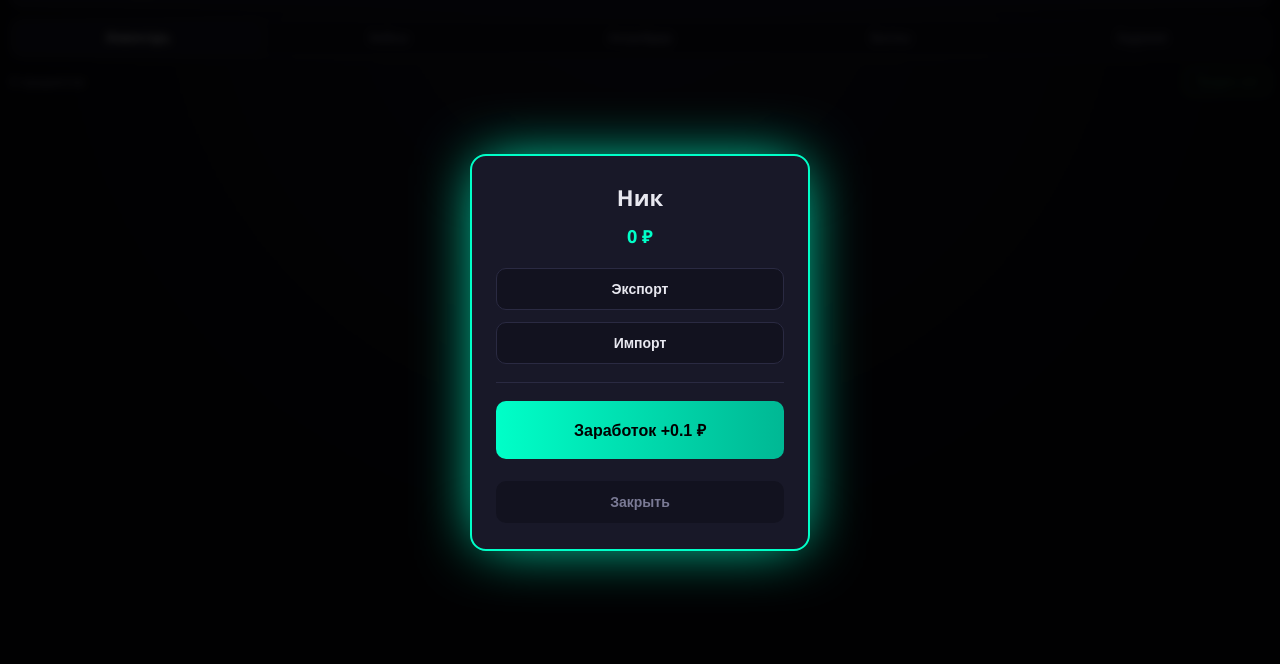
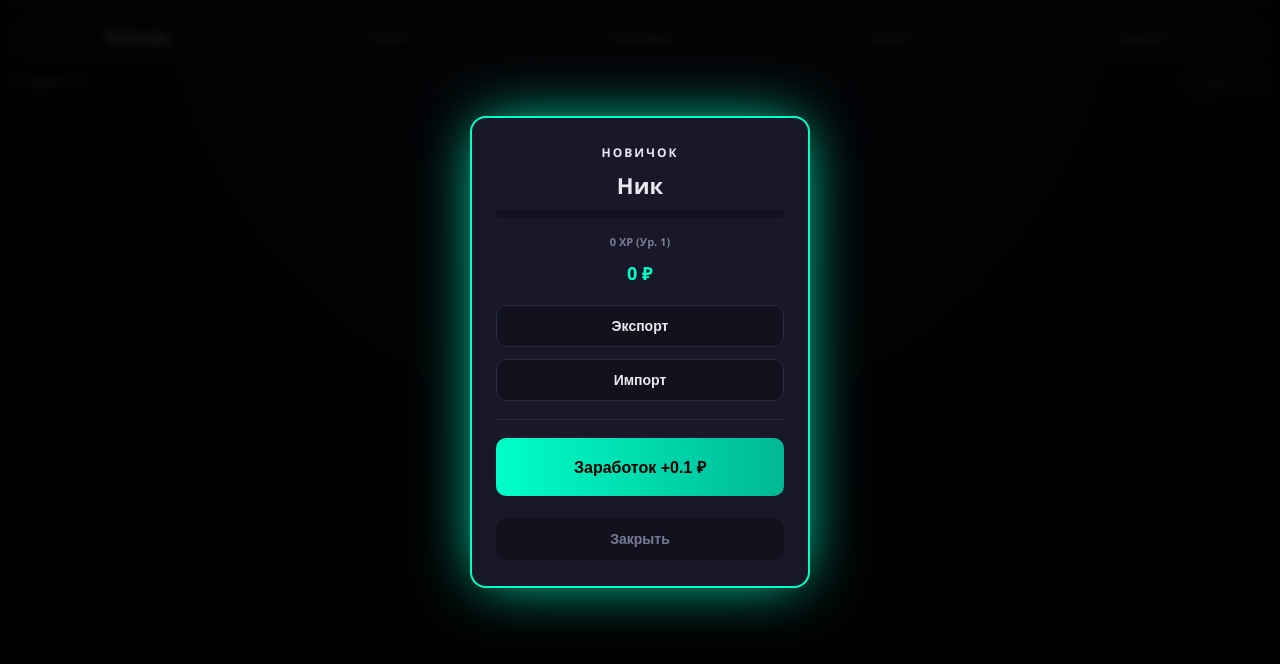
Before and after one commit to yappiuxl/zaharkadrop, a website: page public/index.html in a window 1280 px wide. Both pictures are taken after a click on the element "ЗАХАРКА ДРОП". Shown: the part 48-712 px from the top of the page. Drawn offline with Linux system fonts and the light colour scheme.

Commit message:
Update index.html

```diff
--- a/public/index.html
+++ b/public/index.html
@@ -106,7 +106,11 @@
   .battle-create-btn { padding: 14px; border-radius: 12px; border: none; background: linear-gradient(90deg, var(--accent), #00b894); color: #000; font-weight: 800; font-size: 15px; letter-spacing: 1px; text-transform: uppercase; cursor: pointer; touch-action: manipulation; }
   .battle-item { background: var(--panel); border: 1px solid var(--border); border-radius: 12px; padding: 12px; display: flex; flex-direction: column; gap: 8px; }
   .battle-item .bi-top { display: flex; justify-content: space-between; align-items: center; }
-  .battle-item .bi-nick { font-weight: 700; font-size: 14px; }
+  .battle-item .bi-nick { font-weight: 700; font-size: 14px; display:flex; flex-direction:column; gap:2px; }
+  .bi-title { font-size: 10px; text-transform: uppercase; letter-spacing: 1px; font-weight: 800; }
+  .bi-title.mill { background: linear-gradient(90deg, #fbbf24, #ff2d6f); -webkit-background-clip: text; background-clip: text; -webkit-text-fill-color: transparent; text-shadow: 0 0 10px rgba(251,191,36,0.3); }
+  .bi-title.pepe { color: #4ade80; text-shadow: 0 0 10px rgba(74,222,128,0.3); }
+  .bi-title.true { background: linear-gradient(90deg, #ff0000, #ff7f00, #ffff00, #00ff00, #0000ff, #4b0082, #8f00ff); -webkit-background-clip: text; background-clip: text; -webkit-text-fill-color: transparent; }
   .battle-item .bi-price { font-weight: 700; color: var(--accent); font-size: 14px; }
   .battle-item .bi-cases { display: flex; flex-wrap: wrap; gap: 4px; }
   .battle-item .bi-case { font-size: 11px; padding: 3px 7px; border-radius: 6px; background: var(--bg2); border: 1px solid var(--border); color: var(--dim); }
@@ -115,7 +119,7 @@
   .bi-join { background: var(--accent); color: #000; }
   .bi-cancel { background: transparent; border: 1px solid #ff2d6f; color: #ff2d6f; }
 
-  /* НОВАЯ ВКЛАДКА: ЗАДАНИЯ */
+  /* ЗАДАНИЯ */
   .tasks-wrap { display: grid; grid-template-columns: 1fr 1fr; gap: 10px; align-content: start; padding-bottom: 20px; }
   .task-card { background: var(--panel); border: 1px solid var(--border); border-radius: 12px; padding: 16px 10px; display: flex; flex-direction: column; align-items: center; gap: 8px; text-align: center; }
   .task-card.wide { grid-column: 1 / -1; }
@@ -166,13 +170,23 @@
   .info-row .ir-name { flex: 1; font-size: 13px; font-weight: 600; }
   .info-row .ir-price { font-size: 12px; color: var(--accent); font-weight: 700; }
   .picker-list { display: flex; flex-direction: column; gap: 6px; max-height: 60vh; overflow-y: auto; }
+
+  /* ПРОФИЛЬ */
   .profile-card { background: var(--panel); border: 2px solid var(--accent); border-radius: 16px; padding: 26px 24px; max-width: 340px; width: 100%; display: flex; flex-direction: column; gap: 12px; text-align: center; box-shadow: 0 0 60px -10px var(--accent); }
-  .profile-nick { font-size: 22px; font-weight: 800; word-break: break-word; }
+  .profile-title { font-size: 12px; font-weight: 800; letter-spacing: 2px; text-transform: uppercase; }
+  .profile-title.mill { background: linear-gradient(90deg, #fbbf24, #ff2d6f); -webkit-background-clip: text; background-clip: text; -webkit-text-fill-color: transparent; }
+  .profile-title.pepe { color: #4ade80; }
+  .profile-title.true { background: linear-gradient(90deg, #ff0000, #ff7f00, #ffff00, #00ff00, #0000ff, #4b0082, #8f00ff); -webkit-background-clip: text; background-clip: text; -webkit-text-fill-color: transparent; }
+  .profile-nick { font-size: 22px; font-weight: 800; word-break: break-word; line-height: 1.1; }
+  .profile-xp-bar { height: 8px; background: var(--bg2); border-radius: 4px; overflow: hidden; margin-bottom: 4px; }
+  .profile-xp-fill { height: 100%; background: var(--accent); width: 0%; transition: width 0.3s; }
+  .profile-xp-text { font-size: 11px; color: var(--dim); font-weight: 700; }
   .profile-balance { font-size: 18px; font-weight: 700; color: var(--accent); margin-bottom: 8px; }
   .profile-btn { padding: 12px; border-radius: 10px; border: 1px solid var(--border); background: var(--bg2); color: var(--text); font-weight: 700; font-size: 14px; cursor: pointer; touch-action: manipulation; transition: all 0.15s; }
   .profile-btn:active { background: var(--border); }
   .profile-btn.accent { background: linear-gradient(90deg, var(--accent), #00b894); color: #000; border: none; }
   .profile-btn.big { padding: 18px; font-size: 16px; }
+
   @keyframes popIn { from { opacity: 0; transform: scale(0.7); } to { opacity: 1; transform: scale(1); } }
   ::-webkit-scrollbar { width: 6px; }
   ::-webkit-scrollbar-thumb { background: var(--border); border-radius: 3px; }
@@ -302,7 +316,20 @@
 </div>
 
 <div class="overlay" id="battleResultOverlay"><div class="win-card" id="battleResultCard"><div class="win-icon" id="battleResultIcon"></div><div class="win-rar" id="battleResultRar"></div><div class="win-name" id="battleResultName"></div><div class="win-price" id="battleResultPrice"></div><button id="battleResultClose">Закрыть</button></div></div>
-<div class="overlay" id="profileOverlay"><div class="profile-card"><div class="profile-nick" id="profileNick">Ник</div><div class="profile-balance" id="profileBalance">0 ₽</div><button class="profile-btn" id="exportBtn">Экспорт</button><button class="profile-btn" id="importBtn">Импорт</button><div style="border-top: 1px solid var(--border); margin: 6px 0;"></div><button class="profile-btn accent big" id="earnBtn">Заработок +0.1 ₽</button><button class="profile-btn" id="profileClose" style="margin-top: 10px; border-color: transparent; color: var(--dim);">Закрыть</button></div></div>
+<div class="overlay" id="profileOverlay">
+  <div class="profile-card">
+    <div class="profile-title" id="profileTitle">НОВИЧОК</div>
+    <div class="profile-nick" id="profileNick">Ник</div>
+    <div class="profile-xp-bar"><div class="profile-xp-fill" id="profileXpFill"></div></div>
+    <div class="profile-xp-text" id="profileXpText">0 XP (Ур. 1)</div>
+    <div class="profile-balance" id="profileBalance">0 ₽</div>
+    <button class="profile-btn" id="exportBtn">Экспорт</button>
+    <button class="profile-btn" id="importBtn">Импорт</button>
+    <div style="border-top: 1px solid var(--border); margin: 6px 0;"></div>
+    <button class="profile-btn accent big" id="earnBtn">Заработок +0.1 ₽</button>
+    <button class="profile-btn" id="profileClose" style="margin-top: 10px; border-color: transparent; color: var(--dim);">Закрыть</button>
+  </div>
+</div>
 
 <script>
 (() => {
@@ -333,12 +360,38 @@
     { icon: '🔥', name: 'Факел',                 price: 800 },
     { icon: '📖', name: 'Теоретический',         price: 1000 },
     { icon: '📅', name: 'Календарь',             price: 1000 },
+    { icon: '🐶', name: 'Снуп дог',              price: 1000 },
+    { icon: '🍭', name: 'Лол поп',               price: 1000 },
+    { icon: '💩', name: 'Брауни',                price: 1000 },
+    { icon: '🎭', name: 'Маска',                 price: 1500 },
     { icon: '👍', name: 'Хороший',               price: 2000 },
     { icon: '✔️', name: 'Отличный',              price: 3000 },
     { icon: '⭐️', name: 'Лучший',                price: 5000 },
+    { icon: '🎩', name: 'Папаха',                price: 5000 },
     { icon: '!',  name: 'Замечательный',         price: 10000 },
+    { icon: '🐴', name: 'Троянский конь',        price: 15000 },
     { icon: '!!', name: 'БРИЛЛИАНТ',             price: 25000 },
+    { icon: '🕶', name: 'Очки',                  price: 25000 },
+    { icon: '🐈', name: 'Скэйред кэт',           price: 50000 },
+    { icon: '🍑', name: 'Персик',                price: 50000 },
+    { icon: '🧢', name: 'Кепка',                 price: 67000 },
+    { icon: '💝', name: 'Херт локет',            price: 250000 },
     { icon: '🐸', name: 'Пепе',                  price: 1000000 }
+  ];
+
+  const LEVELS = [
+    { lvl: 1, xp: 0, mult: 1.0 },
+    { lvl: 2, xp: 1000, mult: 1.0 },
+    { lvl: 3, xp: 3500, mult: 1.0 },
+    { lvl: 4, xp: 8000, mult: 0.7 },
+    { lvl: 5, xp: 15000, mult: 0.55 },
+    { lvl: 6, xp: 24000, mult: 0.42 },
+    { lvl: 7, xp: 36000, mult: 0.33 },
+    { lvl: 8, xp: 43000, mult: 0.27 },
+    { lvl: 9, xp: 50000, mult: 0.17 },
+    { lvl: 10, xp: 100000, mult: 0.1 },
+    { lvl: 11, xp: 150000, mult: 0.065 },
+    { lvl: 12, xp: 200000, mult: 0 }
   ];
 
   const $ = id => document.getElementById(id);
@@ -347,7 +400,7 @@
   const fmtChance = (c) => { if (c == null) return '—'; const pct = c * 100; if (pct === 0) return '0.00%'; if (pct < 1) return pct.toFixed(2) + '%'; return pct.toFixed(1) + '%'; };
   const chanceColor = (chance) => { if (chance == null) return '#7a7a95'; if (chance === 0) return '#3a3a50'; const p = Math.max(0, Math.min(1, chance)); return `hsl(${p * 130}, 85%, 55%)`; };
 
-  const state = { playerId: localStorage.getItem('zd_pid'), nick: localStorage.getItem('zd_nick'), balance: 0, inventory: [], cases: [], battles: [], rolling: false, upgSource: null, upgTarget: null, upgRolling: false, goldActive: false, pendingCaseDrop: null, pendingUpgDrop: null, lastMultiCaseIds: null };
+  const state = { playerId: localStorage.getItem('zd_pid'), nick: localStorage.getItem('zd_nick'), balance: 0, inventory: [], cases: [], battles: [], xp: 0, lvl: 1, rolling: false, upgSource: null, upgTarget: null, upgRolling: false, goldActive: false, pendingCaseDrop: null, pendingUpgDrop: null, lastMultiCaseIds: null };
   let ws = null;
 
   function connect() {
@@ -368,9 +421,9 @@
   function handleMessage(msg) {
     switch (msg.type) {
       case 'hello_ok':
-        state.cases = msg.cases; state.balance = msg.player.balance; state.inventory = msg.player.inventory; state.nick = msg.player.nick; renderAll(); break;
+        state.cases = msg.cases; state.balance = msg.player.balance; state.inventory = msg.player.inventory; state.nick = msg.player.nick; state.xp = msg.player.xp; state.lvl = msg.player.lvl; renderAll(); break;
       case 'state':
-        state.balance = msg.player.balance; state.inventory = msg.player.inventory; renderBalance(); renderInventory(); updateCaseStates(); break;
+        state.balance = msg.player.balance; state.inventory = msg.player.inventory; state.xp = msg.player.xp; state.lvl = msg.player.lvl; renderBalance(); renderInventory(); updateCaseStates(); break;
       case 'case_opened':
         if (msg.items.length === 1) {
           state.pendingCaseDrop = msg.items[0];
@@ -395,8 +448,35 @@
     }
   }
 
+  function getTitleFromLevel(lvl, balance, hasPepe) {
+    if (balance >= 1000000) return { text: 'MILLIONARE', cls: 'mill' };
+    if (hasPepe) return { text: 'PEPE', cls: 'pepe' };
+    if (lvl >= 12) return { text: 'TRUE ZAHARKA', cls: 'true' };
+    if (lvl >= 10) return { text: 'ПРОФИ', cls: '' };
+    if (lvl >= 5) return { text: 'ИГРОК', cls: '' };
+    return { text: 'НОВИЧОК', cls: '' };
+  }
+
   function renderAll() { renderBalance(); renderInventory(); renderCases(); renderUpgrader(); renderBattles(); updateCaseStates(); }
-  function renderBalance() { $('balance').textContent = fmt(state.balance); $('profileBalance').textContent = fmt(state.balance) + ' ₽'; }
+  function renderBalance() {
+    $('balance').textContent = fmt(state.balance);
+    $('profileBalance').textContent = fmt(state.balance) + ' ₽';
+
+    // Профиль
+    $('profileNick').textContent = state.nick || 'Ник';
+    $('profileXpText').textContent = `${fmt(state.xp)} XP (Ур. ${state.lvl})`;
+
+    const hasPepe = state.inventory.some(i => i.name === 'Пепе');
+    const title = getTitleFromLevel(state.lvl, state.balance, hasPepe);
+    const titleEl = $('profileTitle');
+    titleEl.textContent = title.text;
+    titleEl.className = 'profile-title ' + title.cls;
+
+    const curLvlXP = LEVELS.find(l => l.lvl === state.lvl)?.xp || 0;
+    const nextLvlXP = LEVELS.find(l => l.lvl === state.lvl + 1)?.xp || 999999999;
+    const progress = Math.max(0, Math.min(100, ((state.xp - curLvlXP) / (nextLvlXP - curLvlXP)) * 100));
+    $('profileXpFill').style.width = progress + '%';
+  }
 
   function switchTab(name) {
     document.querySelectorAll('.tab').forEach(t => t.classList.toggle('active', t.dataset.tab === name));
@@ -460,16 +540,23 @@
       if (c) el.classList.toggle('disabled', state.balance < c.price || state.rolling);
     });
   }
-  function makeItem(rarityOrItem) {
-    // Для рулетки: если передан предмет - возвращаем его, иначе рандом из базы
-    if (typeof rarityOrItem === 'object') return rarityOrItem;
-    const base = ITEMS[Math.floor(Math.random() * ITEMS.length)];
-    return { ...base, uid: Date.now() + Math.random() };
+  function makeItemFromCase(caseObj) {
+    if (!caseObj) {
+      const base = ITEMS[Math.floor(Math.random() * ITEMS.length)];
+      return { ...base, uid: Date.now() + Math.random() };
+    }
+    if (caseObj.isFree) {
+      if (Math.random() < 0.001) return { ...ITEMS[Math.floor(Math.random() * ITEMS.length)], uid: Date.now() + Math.random() };
+      return { icon: '🕳️', name: 'Ничего', price: 0, uid: Date.now() + Math.random() };
+    }
+    const item = caseObj.items[Math.floor(Math.random() * caseObj.items.length)];
+    return { ...item, uid: Date.now() + Math.random() };
   }
 
   function animateRollLocal(finalItem) {
+    const c = state.cases.find(x => x.id === state.lastMultiCaseIds?.[0] || x.id === 'hody');
     elTrack.innerHTML = ''; const items = [];
-    for (let i = 0; i < TRACK_LEN; i++) { if (i === WIN_INDEX) items.push(finalItem); else items.push(makeItem()); }
+    for (let i = 0; i < TRACK_LEN; i++) { if (i === WIN_INDEX) items.push(finalItem); else items.push(makeItemFromCase(c)); }
     items.forEach(it => { const div = document.createElement('div'); div.className = 'item'; div.innerHTML = `<div class="icon">${it.icon}</div><div class="name">${it.name}</div>`; elTrack.appendChild(div); });
     requestAnimationFrame(() => {
       const wrapW = elTrack.parentElement.clientWidth; const first = elTrack.children[0];
@@ -658,7 +745,22 @@
     if (state.battles.length === 0) { el.innerHTML = '<div class="empty">Открытых батлов нет.<br>Создай первый.</div>'; return; }
     state.battles.forEach(b => {
       const div = document.createElement('div'); div.className = 'battle-item'; const isOwn = b.creatorNick === state.nick;
-      div.innerHTML = `<div class="bi-top"><div class="bi-nick">${b.creatorNick}</div><div class="bi-price">${fmt(b.price)} ₽</div></div><div class="bi-cases">${b.cases.map(c => `<span class="bi-case">${c.icon} ${c.name}</span>`).join('')}</div><div class="bi-actions">${isOwn ? `<button class="bi-cancel" data-cancel="${b.id}">Отменить (возврат)</button>` : `<button class="bi-join" data-join="${b.id}">Войти</button>`}</div>`;
+      let titleClass = '';
+      if (b.creatorTitle === 'Millionare') titleClass = 'mill';
+      else if (b.creatorTitle === 'Pepe') titleClass = 'pepe';
+      else if (b.creatorTitle === 'True Zaharka') titleClass = 'true';
+
+      div.innerHTML = `
+        <div class="bi-top">
+          <div class="bi-nick">
+            <span class="bi-title ${titleClass}">${b.creatorTitle || 'Новичок'}</span>
+            <span>${b.creatorNick}</span>
+          </div>
+          <div class="bi-price">${fmt(b.price)} ₽</div>
+        </div>
+        <div class="bi-cases">${b.cases.map(c => `<span class="bi-case">${c.icon} ${c.name}</span>`).join('')}</div>
+        <div class="bi-actions">${isOwn ? `<button class="bi-cancel" data-cancel="${b.id}">Отменить (возврат)</button>` : `<button class="bi-join" data-join="${b.id}">Войти</button>`}</div>
+      `;
       el.appendChild(div);
     });
     el.querySelectorAll('[data-join]').forEach(e => e.addEventListener('click', () => send({ type: 'battle_join', battleId: e.dataset.join })));
@@ -718,8 +820,12 @@
     track.dataset.animating = 'true';
     const WIN_INDEX = 20; const TRACK_LEN = 40;
     track.innerHTML = '';
+
+    // Берем предметы для анимации из первого кейса в батле
+    const c = state.cases.find(x => x.id === arenaState.battle.caseIds[0]) || state.cases[0];
+
     for (let i = 0; i < TRACK_LEN; i++) {
-      let item = (i === WIN_INDEX) ? drops[Math.floor(Math.random() * drops.length)] : makeItem();
+      let item = (i === WIN_INDEX) ? drops[Math.floor(Math.random() * drops.length)] : makeItemFromCase(c);
       const div = document.createElement('div'); div.className = 'arena-v-item';
       div.innerHTML = `<span class="avi-icon">${item.icon}</span><span class="avi-name">${item.name}</span><span class="avi-price">${fmt(item.price)} ₽</span>`;
       track.appendChild(div);
@@ -782,7 +888,7 @@
     dailyLastClaim = Date.now(); localStorage.setItem('zd_daily_claim', dailyLastClaim);
   });
 
-  $('logoBtn').addEventListener('click', () => { $('profileNick').textContent = state.nick || 'Ник'; $('profileBalance').textContent = fmt(state.balance) + ' ₽'; $('profileOverlay').classList.add('show'); });
+  $('logoBtn').addEventListener('click', () => { renderBalance(); $('profileOverlay').classList.add('show'); });
   $('profileClose').addEventListener('click', () => $('profileOverlay').classList.remove('show'));
   $('earnBtn').addEventListener('click', () => send({ type: 'earn_money' }));
 
@@ -803,4 +909,4 @@
 })();
 </script>
 </body>
-</html>
+ </html>
```
